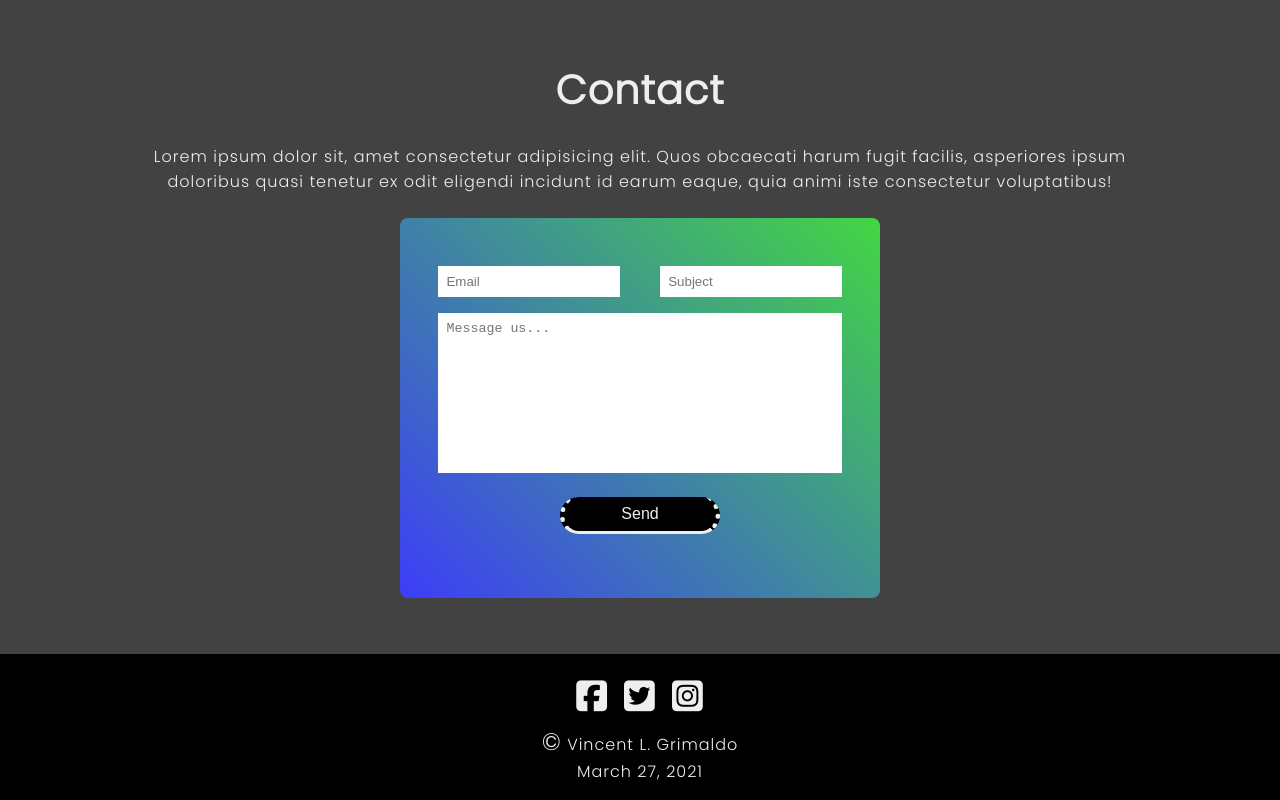
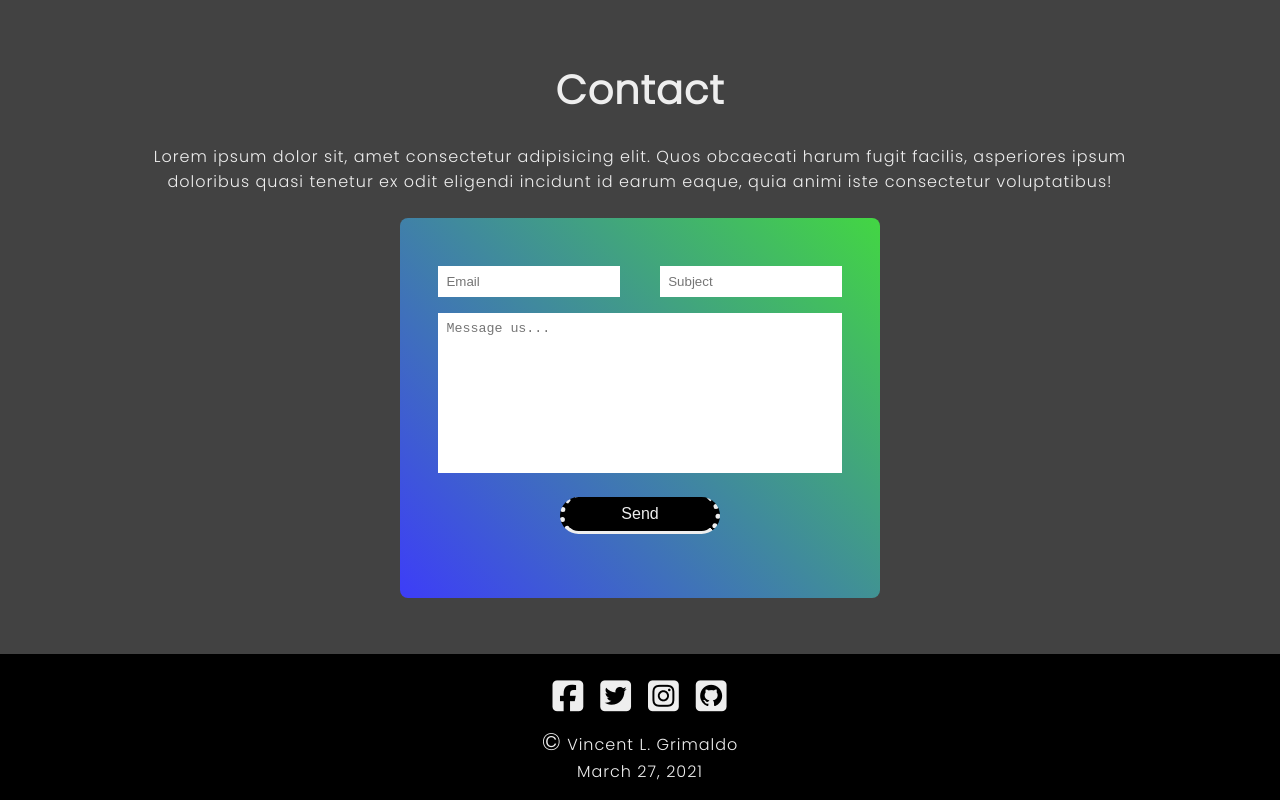
Before and after one commit to vlgrimaldo/samplePortfolio, a plain HTML site: page index.html in a window 1280 px wide. Shown: the part 3252-4052 px from the top of the page. Drawn offline with Linux system fonts and the light colour scheme.

Commit message:
Update index.html

```diff
--- a/index.html
+++ b/index.html
@@ -135,6 +135,7 @@
             <li><a href="https://www.facebook.com/vincent.grimaldo" target="_blank"><span class="fab fa-facebook-square"></span></a></li>
             <li><a href="https://www.instagram.com/vincentgrimaldo21" target="_blank"><span class="fab fa-twitter-square"></span></a></li>
             <li><a href="https://mobile.twitter.com/Vincent76108984" target="_blank"><span class="fab fa-instagram-square"></span></a></li>
+             <li><a href="" target="_blank"><span class="fab fa-github-square"></span></a></li>
         </ul>
         <p> <span>&#169;</span> Vincent L. Grimaldo</p>
         <p>March 27, 2021</p>
```
